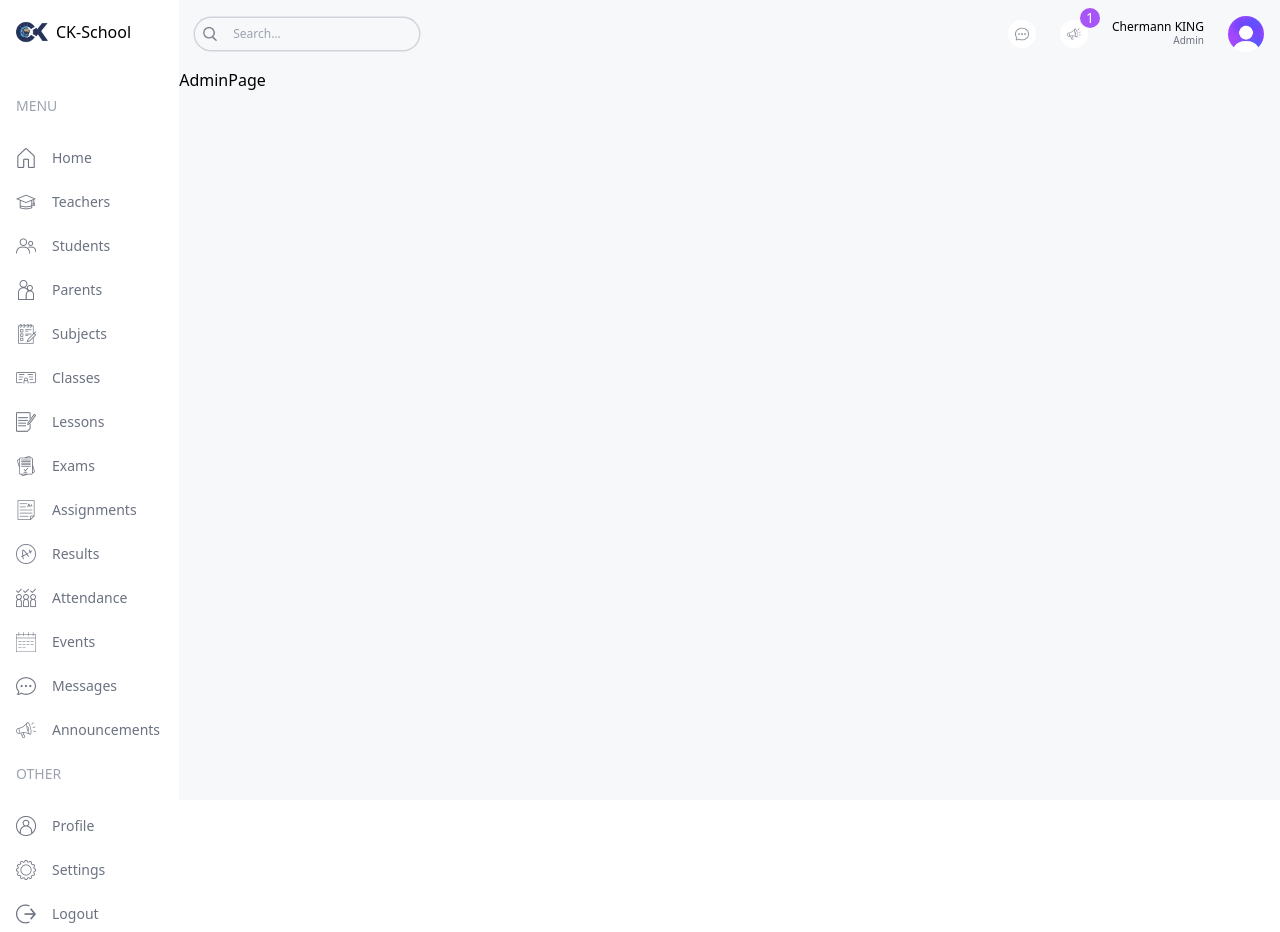
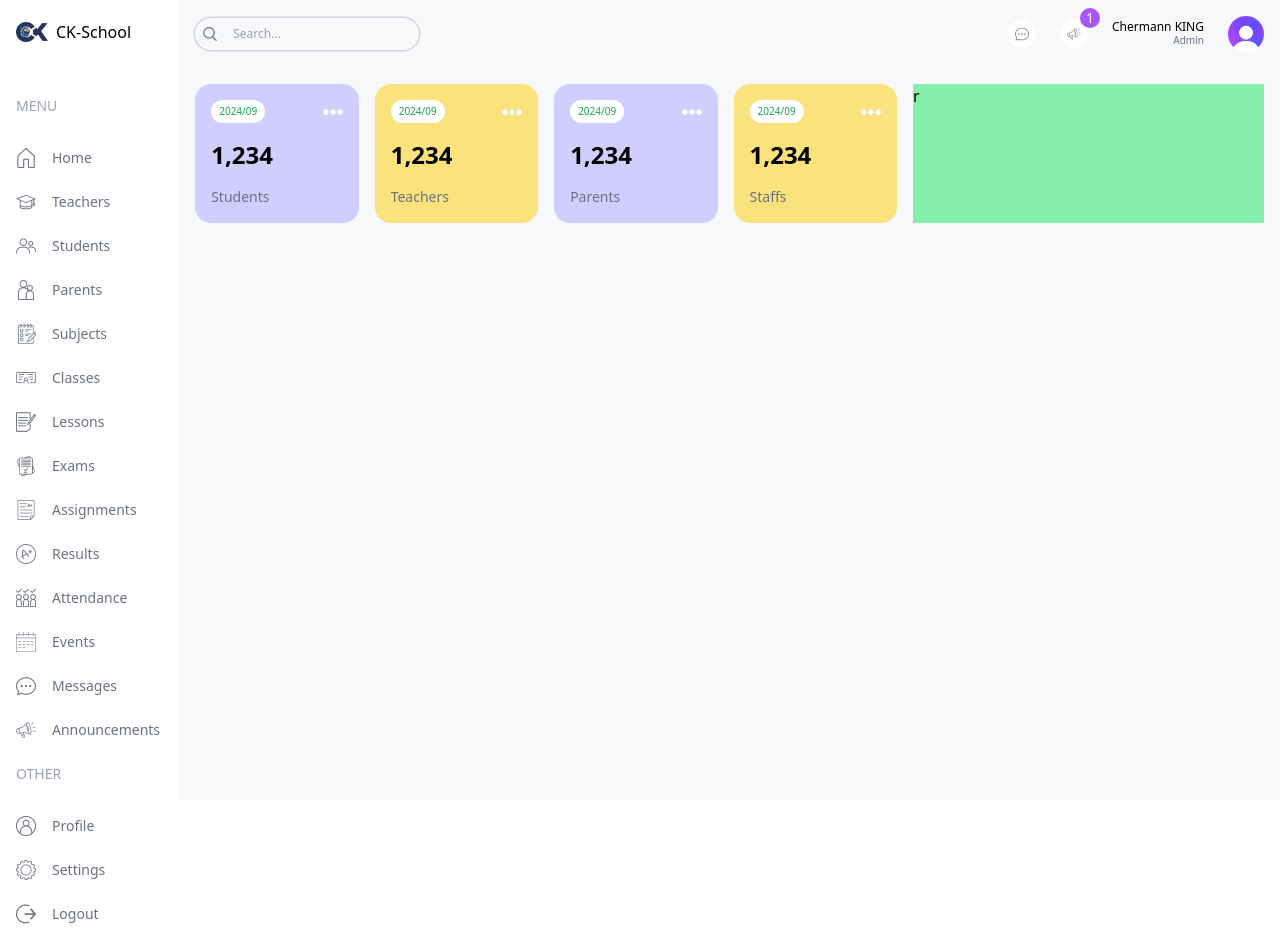
Before and after one commit to Chermann-KING/school-management-dashboard, a Next.js app: page /admin in a window 1280 px wide. Built offline with nearby package versions, Linux system fonts and the light colour scheme.

Commit message:
💄 Main: Components > Add UserCard

```diff
--- a/src/app/(dashboard)/admin/page.tsx
+++ b/src/app/(dashboard)/admin/page.tsx
@@ -1,7 +1,23 @@
+import UserCard from "@/components/UserCard";
 import React from "react";
 
 const AdminPage = () => {
-  return <div>AdminPage</div>;
+  return (
+    <div className="flex flex-col md:flex-row gap-4 p-4">
+      {/* LEFT */}
+      <div className="w-full lg:w-2/3">
+        {/* USER CARDS */}
+        <div className="flex justify-between flex-wrap gap-4">
+          <UserCard type="students" />
+          <UserCard type="teachers" />
+          <UserCard type="parents" />
+          <UserCard type="staffs" />
+        </div>
+      </div>
+      {/* RIFHT */}
+      <div className="w-full lg:w-1/3 bg-green-300">r</div>
+    </div>
+  );
 };
 
 export default AdminPage;
--- /dev/null
+++ b/src/components/UserCard.tsx
@@ -0,0 +1,24 @@
+import Image from "next/image";
+import React from "react";
+
+const UserCard = ({ type }: { type: string }) => {
+  return (
+    <div className="min-w-[130px] flex-1 p-4 rounded-2xl odd:bg-lamaPurpul even:bg-lamaYellow">
+      <div className="flex justify-between items-center">
+        <span className="bg-white text-[10px] text-green-600 px-2 py-1 rounded-full">
+          2024/09
+        </span>
+        <Image
+          src={"/images/more.png"}
+          alt="more icon"
+          width={20}
+          height={20}
+        />
+      </div>
+      <h1 className="text-2xl font-semibold my-4">1,234</h1>
+      <h2 className="capitalize text-sm text-gray-500 font-medium">{type}</h2>
+    </div>
+  );
+};
+
+export default UserCard;
--- a/tailwind.config.ts
+++ b/tailwind.config.ts
@@ -13,6 +13,14 @@ const config: Config = {
         "gradient-conic":
           "conic-gradient(from 180deg at 50% 50%, var(--tw-gradient-stops))",
       },
+      colors: {
+        lamaSky: "#C3EBFA",
+        lamaSkyLight: "#EDF9FD",
+        lamaPurpul: "#CFCEFF",
+        lamaPurpulLight: "#F1F0FF",
+        lamaYellow: "#FAE27C",
+        lamaYellowLight: "#FEFCE8",
+      },
     },
   },
   plugins: [],
```
